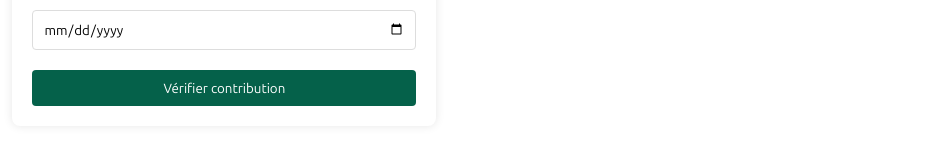
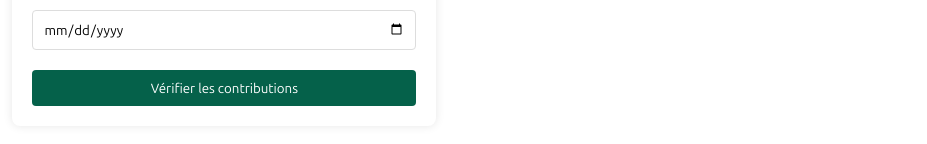
Before and after one commit to kaliacad/LeaderBoard, a React (Vite) app: page / in a window 1280 px wide. Shown: the part 382-526 px from the top of the page, without its empty margins (26-953 px from the left). Built offline with nearby package versions, Linux system fonts and the light colour scheme.

Commit message:
change button text in french

```diff
--- a/src/App.jsx
+++ b/src/App.jsx
@@ -99,7 +99,7 @@ function App() {
           inputValue[inputValue.length - 1] != "," ? (
             <button type="submit">Comparer</button>
           ) : (
-            <button type="submit">Vérifier contribution</button>
+            <button type="submit">Vérifier les contributions</button>
           )}
         </form>
         <div>
```
